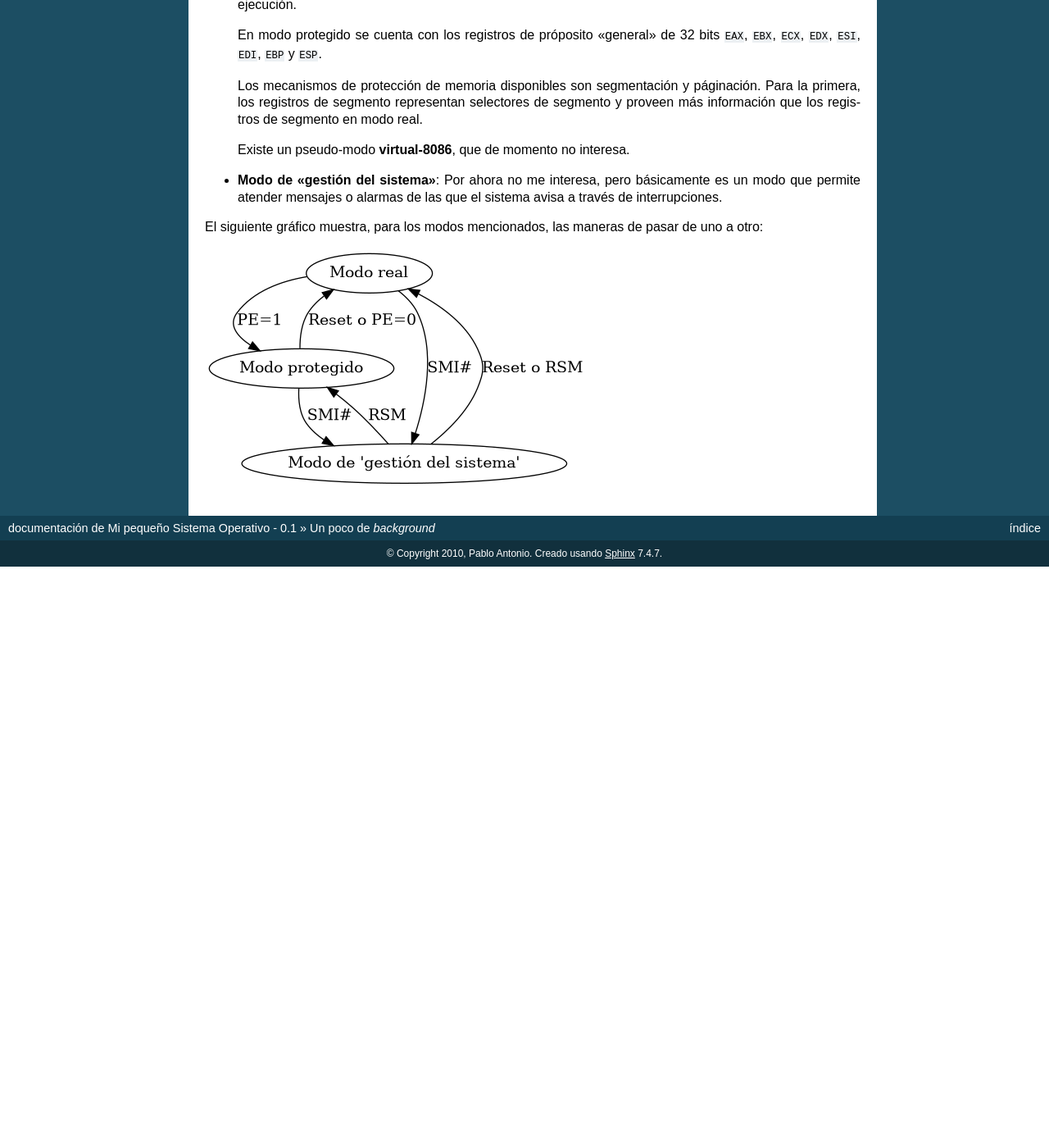
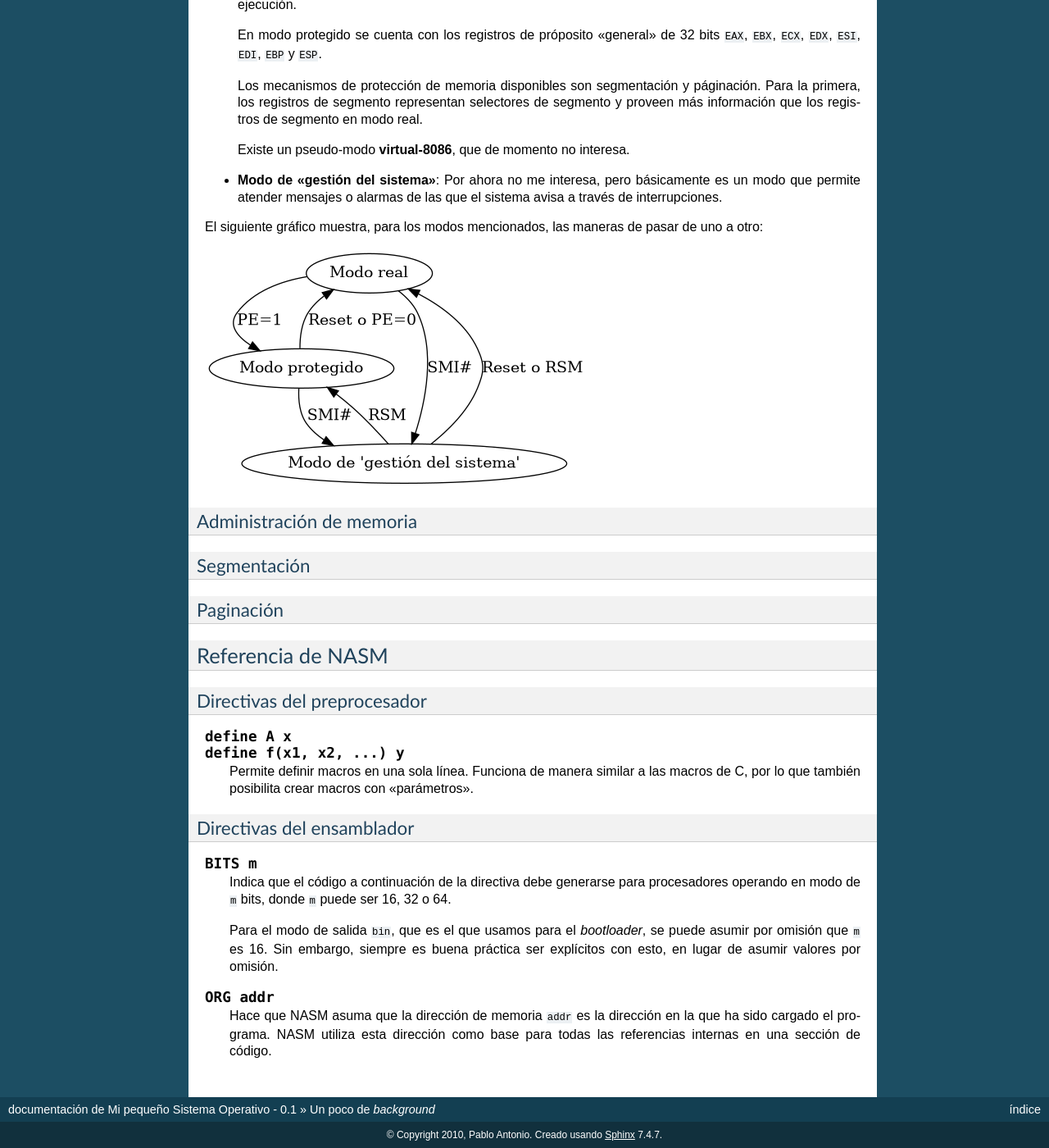
Before and after one commit to crazy2k/zafio, a Sphinx documentation site: the page built from doc/background.rst, in a window 1280 px wide and 1400 px high, scrolled down 1056 px. Shown: the whole window at 82% size. Built offline with Sphinx 7.4.7, drawn with Linux system fonts in a browser that asks for light colours; formulas are drawn with MathJax 3; before the commit the page ends 1747 px from its top, so only the background shows below that; some of the changed text lies outside the part shown.

Commit message:
Agregar info. sobre paginación y segmentación y directivas de NASM
La información sobre paginación y segmentación va comentada, porque
la extraje de otro texto mío y necesita ser adecuada para volcarla
en este documento.

```diff
--- a/doc/background.rst
+++ b/doc/background.rst
@@ -100,3 +100,125 @@ de pasar de uno a otro:
         "Modo de 'gestión del sistema'" -> "Modo protegido"
             [label="RSM"]
     }
+
+Administración de memoria
+~~~~~~~~~~~~~~~~~~~~~~~~~
+
+Segmentación
+~~~~~~~~~~~~
+
+.. La administración de memoria mediante segmentación se implementó desde
+.. hace mucho tiempo atrás en la familia de procesadores de Intel. En los
+.. 8086 de Intel (que vieron el mercado en 1978), la segmentación, no
+.. obstante, fue implementada de una manera rudimentaria, únicamente con
+.. los fines de acceder a posiciones de memoria cuya dirección no cabía en
+.. los registros del procesador. Por esos tiempos, en la arquitectura de
+.. Intel, no se utilizaba la segmentación como un mecanismo para proteger
+.. espacios de memoria.
+
+.. Con la aparición del procesador 80286 (1982) --- inclusión del modo
+.. protegido --- se hizo posible la definición de los tamaños y
+.. privilegios asignados a cada uno de los segmentos. Así, la segmentación
+.. pudo utilizarse para realizar protección de memoria, es decir,
+.. restringir el acceso de determinadas tareas a ciertos sectores de la
+.. memoria, logrando así, por ejemplo, que las aplicaciones no puedan
+.. acceder o modificar datos pertenecientes al sistema operativo.
+
+.. Sin embargo, en una gran cantidad de sistemas operativos modernos
+.. (también es el caso de JOS), la segmentación fue dejada de lado como
+.. mecanismo de protección de memoria. Se utiliza, para esto, únicamente
+.. la paginación.
+
+.. No obstante, la segmentación no puede ser desactivada en la
+.. arquitectura IA-32, en ninguno de sus modos. ¿Cómo hacen entonces los
+.. sistemas operativos modernos (que no precisan de la segmentación) para
+.. desactivarla? En realidad, no la desactivan. Utilizan algo llamado
+.. “Modelo flat de segmentación”, que consiste en ubicar a todos los
+.. segmentos ocupando todo el espacio que se pretende direccionar, desde
+.. la dirección cero. De este modo, la dirección (la parte del offset,
+.. específicamente) virtual (la utilizada en el código) coincide con la
+.. dirección lineal (la que toma como entrada el módulo de paginación).
+
+Paginación
+~~~~~~~~~~
+
+.. La verdadera protección de memoria en JOS (y en muchos sistemas
+.. operativos modernos) se da gracias al mecanismo de paginación. La
+.. paginación se caracteriza por organizar la memoria física en bloques de
+.. tamaño fijo, no solapados, llamados marcos de página.
+
+.. Observemos las distintas etapas por las cuales pasa una dirección
+.. virtual hasta que se convierte en una dirección física:
+
+.. .. graphviz::
+
+..     digraph direcciones {
+..         "dirección virtual" [shape=box] -> "dirección lineal"
+..             [label="unidad de segmentación"];
+..         "dirección lineal" -> "dirección física"
+..             [label="unidad de paginación"];
+..     }
+
+.. La primer traducción la realiza la unidad de segmentación, mientras
+.. que la segunda traducción es realizada por la unidad de paginación.
+
+.. En la arquitectura IA-32 la paginación puede activarse una vez hecho el
+.. cambio a modo protegido. Cuando se encuentra activada, y se utilizan
+.. páginas de 4KB, la dirección lineal es dividida en tres partes por la
+.. unidad de paginación:
+
+.. +------------------------------------+-------------------------------+---------+
+.. | índice en el directorio de páginas | índice en la tabla de páginas | offset  |
+.. +====================================+===============================+=========+
+.. | (10 bits)                          | (10 bits)                     | 12 bits |
+.. +------------------------------------+-------------------------------+---------+
+
+.. El primero de los tres campos representa un índice en el directorio de
+.. páginas. El directorio de páginas es una tabla que contiene 2^{10}
+.. entradas (una por cada índice posible). Cada entrada, además de varios
+.. atributos, contiene la dirección física de una tabla de páginas. El
+.. sistema de paginación utiliza el primer campo para seleccionar una de
+.. las entradas en el directorio de páginas (PDEs). Consecuentemente, se
+.. obtendrá la dirección física de la tabla de páginas asociada a dicha
+.. entrada.
+
+.. El segundo campo es utilizado, entonces, para elegir una de las
+.. `2^{10}` entradas de la tabla de páginas mencionada. Las entradas en
+.. la tabla de páginas (PTEs) contienen, además de varios atributos, la
+.. dirección física de una página en memoria. El offset es utilizado para
+.. seleccionar uno de los bytes en dicha página.
+
+Referencia de NASM
+------------------
+
+Directivas del preprocesador
+~~~~~~~~~~~~~~~~~~~~~~~~~~~~
+
+.. describe:: define A x
+              define f(x1, x2, ...) y
+
+    Permite definir macros en una sola línea. Funciona de manera
+    similar a las macros de C, por lo que también posibilita crear
+    macros con "parámetros".
+
+
+Directivas del ensamblador
+~~~~~~~~~~~~~~~~~~~~~~~~~~
+
+.. describe:: BITS m
+
+    Indica que el código a continuación de la directiva debe generarse
+    para procesadores operando en modo de ``m`` bits, donde ``m``
+    puede ser 16, 32 o 64.
+
+    Para el modo de salida ``bin``, que es el que usamos para el
+    *bootloader*, se puede asumir por omisión que ``m`` es 16. Sin
+    embargo, siempre es buena práctica ser explícitos con esto, en
+    lugar de asumir valores por omisión.
+
+.. describe:: ORG addr
+
+    Hace que NASM asuma que la dirección de memoria ``addr`` es la
+    dirección en la que ha sido cargado el programa. NASM utiliza esta
+    dirección como base para todas las referencias internas en una
+    sección de código.
```
